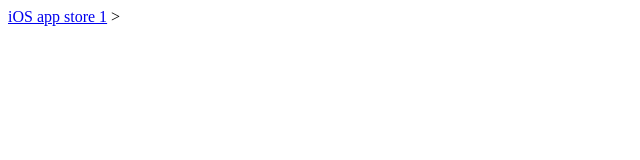
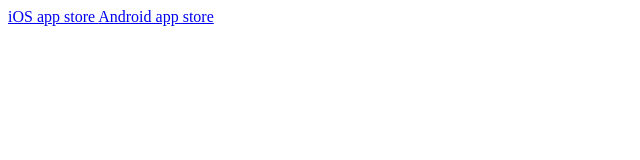
Before and after one commit to fahadmoinuddin05/fahadmoinuddin05.github.io, a plain HTML site: page index.html in a window 1280 px wide. Shown: the whole page, without its empty margins (0-640 px from the left). Drawn offline with Linux system fonts and the light colour scheme.

Commit message:
Initial commit

```diff
--- a/index.html
+++ b/index.html
@@ -7,6 +7,7 @@
     <meta name='viewport' content='width=device-width, initial-scale=1'>
 </head>
 <body>
-    <a href="itms-apps://itunes.com/au/app/id1595511993">iOS app store 1</a>
+    <a href="itms-apps://itunes.com/au/app/id1595511993">iOS app store </a>
+    <a href="https://play.google.com/store/apps/details?id=com.au.metrosixty">Android app store</a>
 </body>
-</html>>
+</html>
```
